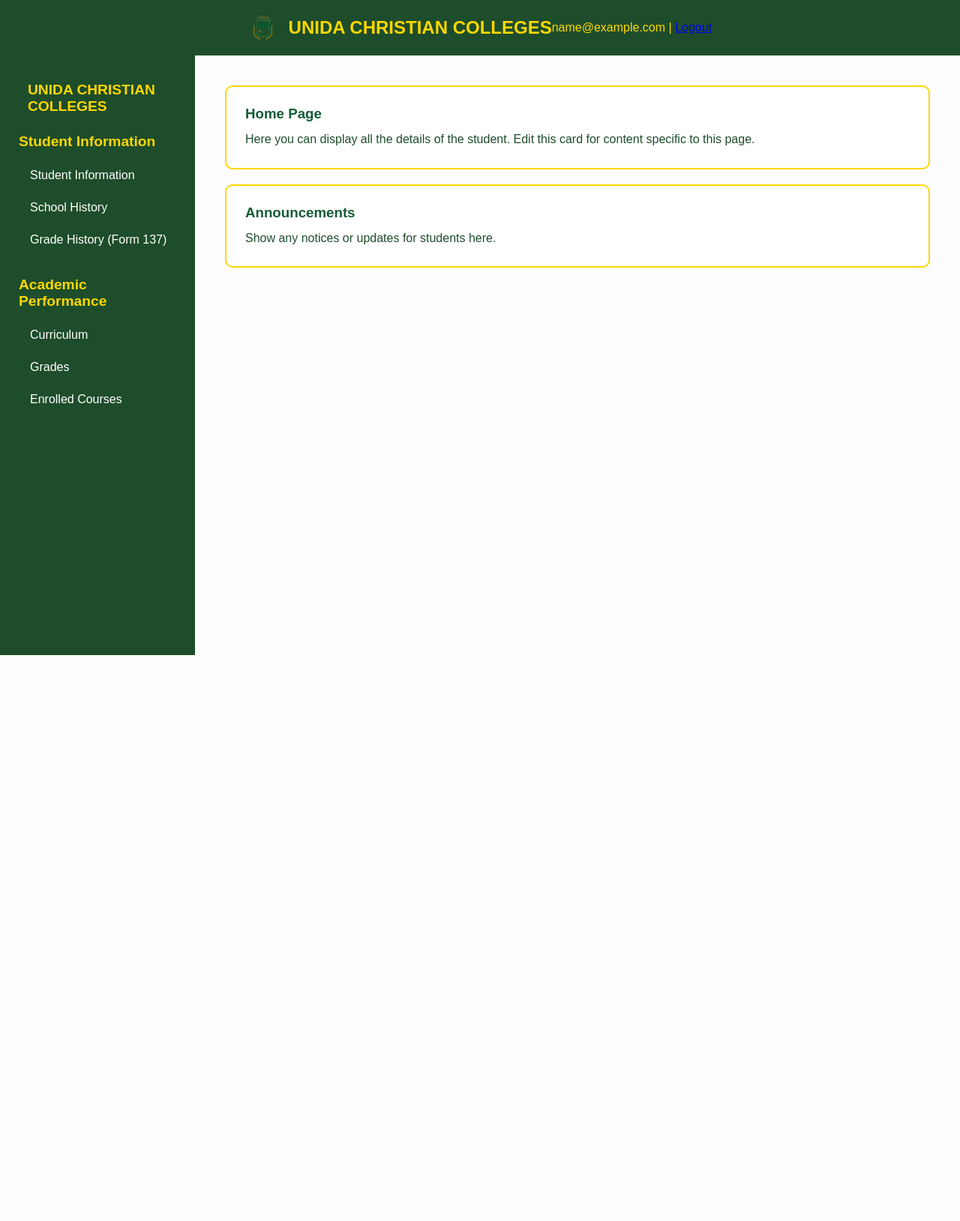
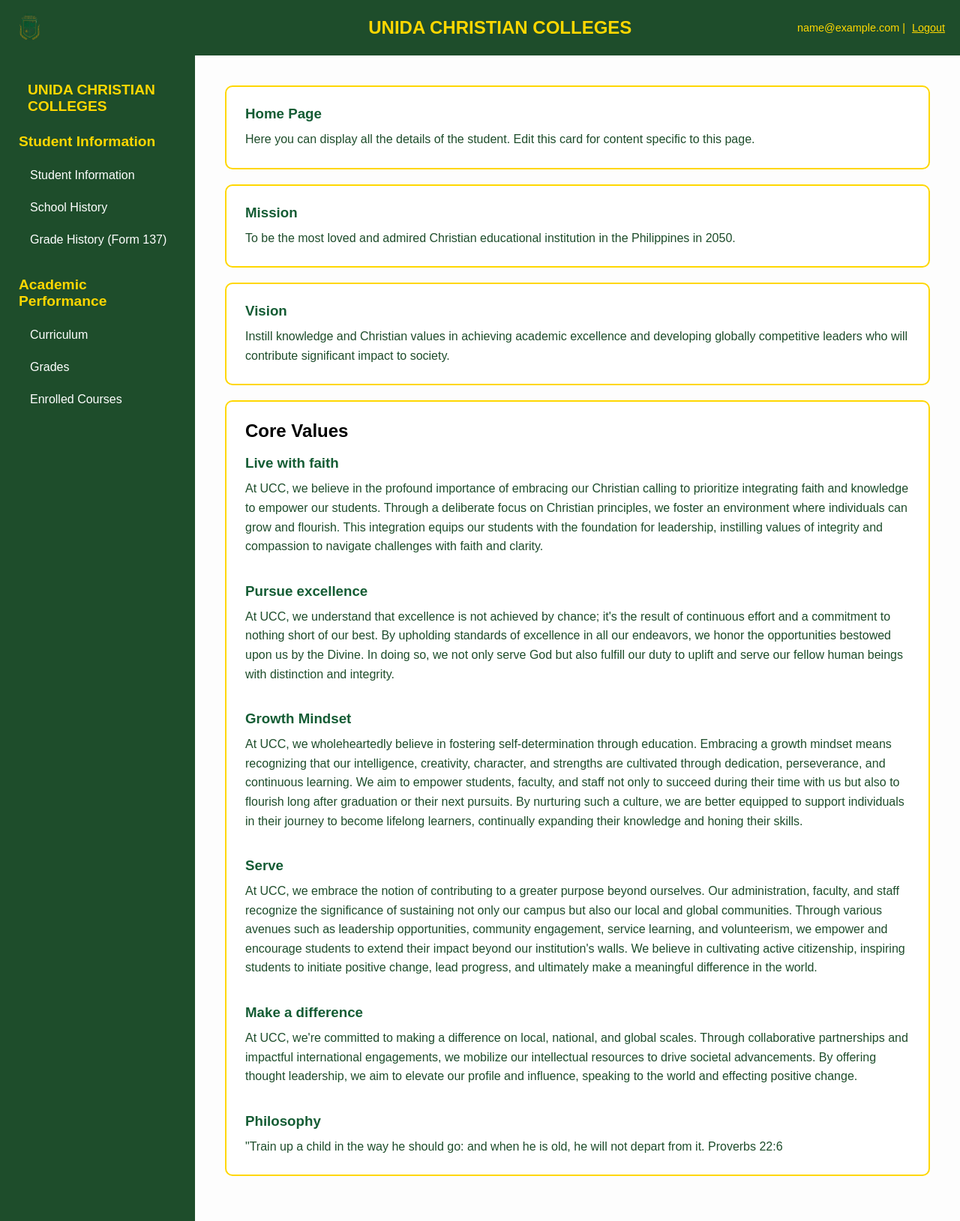
Before and after one commit to SenseiBait/InfoManagementProject, a Flask app: page /main in a window 1280 px wide. Shown: the whole page at 75% size. Before the commit the page ends 874 px from the top, so only its background shows below. Run offline with Flask 3, Linux system fonts and the light colour scheme; the visitor is signed in with stand-in values (Sample User, id 1).

Commit message:
Add files via upload
Added Admin Search bar

```diff
--- a/app.py
+++ b/app.py
@@ -75,31 +75,64 @@ def admindashboard():
         return redirect(url_for('main'))
     return render_template('admindashboard.html')
 
-@app.route('/viewstudents')
+#---------------------------------------------------
+
+@app.route('/viewcourses', methods=['GET', 'POST'])
 @login_required
-def viewstudents():
-    if current_user.role != 'admin':
-        flash("Access denied")
-        return redirect(url_for('main'))
+def viewcourses():
     conn = get_db_connection()
     cursor = conn.cursor()
-    cursor.execute("SELECT StudentID, FirstName, LastName, Email, Major FROM Students")
-    students = cursor.fetchall()
+
+    # Courses list
+    courses = [
+        "BEED (Generalists)",
+        "BSED MAJOR SOCIAL STUDIES",
+        "BSED MAJOR VALUES",
+        "BSED MAJOR ENGLISH",
+        "BSBA HR MANAGEMENT",
+        "BSBA OP MAN",
+        "BSCS",
+        "ACT SPECIAL MMA"
+    ]
+
+    selected_course = ""
+    selected_year = ""
+    search_query = ""
+    students = []
+
+    if request.method == 'POST':
+        selected_course = request.form.get('course', '')
+        selected_year = request.form.get('year', '')
+        search_query = request.form.get('search', '')
+
+        # Only query if at least one filter is applied
+        if selected_course or selected_year or search_query:
+            query = "SELECT FirstName, LastName, Email, Major, YearLevel FROM Students WHERE 1=1"
+            params = []
+
+            if selected_course:
+                query += " AND Major = ?"
+                params.append(selected_course)
+
+            if selected_year:
+                query += " AND YearLevel = ?"
+                params.append(selected_year)
+
+            if search_query:
+                query += " AND (FirstName LIKE ? OR LastName LIKE ? OR Email LIKE ?)"
+                search_term = f"%{search_query}%"
+                params.extend([search_term, search_term, search_term])
+
+            cursor.execute(query, params)
+            students = cursor.fetchall()
+
     conn.close()
-    return render_template('admin_viewstudents.html', students=students)
-
-@app.route('/viewcourses')
-@login_required
-def viewcourses():
-    if current_user.role != 'admin':
-        flash("Access denied")
-        return redirect(url_for('main'))
-    conn = get_db_connection()
-    cursor = conn.cursor()
-    cursor.execute("SELECT CourseID, CourseName, Credits FROM Courses")
-    courses = cursor.fetchall()
-    conn.close()
-    return render_template('admin_viewcourses.html', courses=courses)
+    return render_template('subpages/viewcourses.html',
+                           courses=courses,
+                           students=students,
+                           selected_course=selected_course,
+                           selected_year=selected_year,
+                           search_query=search_query)
 
 # ----------------- LOGOUT -----------------
 @app.route('/logout')
--- a/static/css/main.css
+++ b/static/css/main.css
@@ -13,17 +13,17 @@
   font-family: Arial, sans-serif;
 }
 
-/* Banner */
 .school-banner {
     display: flex;
     align-items: center;
-  justify-content: center;
-  background-color: var(--dark-green);
-  color: var(--gold);
+    justify-content: center; /* Centers the school name */
+    background-color: #1E4D2B;
+    color: #FFD700;
     padding: 10px 20px;
     position: sticky;
     top: 0;
     z-index: 1000;
+    position: relative; /* for absolute positioning of user-info */
 }
 
 .school-banner img {
@@ -33,8 +33,23 @@
 
 .school-banner h1 {
     font-size: 1.5rem;
+    margin: 0;
+    flex: 1;
     text-align: center;
-  margin: 0;
+}
+
+/* User info on the right */
+.school-banner .user-info {
+    position: absolute;
+    right: 20px;
+    font-size: 0.9rem;
+    color: #FFD700;
+}
+
+.school-banner .user-info a {
+    color: #FFD700;
+    text-decoration: underline;
+    margin-left: 5px;
 }
 
 /* Main container */
--- a/templates/admindashboard.html
+++ b/templates/admindashboard.html
@@ -30,7 +30,6 @@
 
       <h2>Admin Options</h2>
       <ul>
-        <li><a href="/viewstudents">View Students</a></li>
         <li><a href="/viewcourses">View Courses</a></li>
       </ul>
     </div>
--- a/templates/main.html
+++ b/templates/main.html
@@ -48,8 +48,54 @@
       </div>
 
       <div class="card">
-        <h3>Announcements</h3>
-        <p>Show any notices or updates for students here.</p>
+        <h3>Mission</h3>
+        <p>To be the most loved and admired Christian educational institution in the Philippines in 2050.</p>
+      </div>
+
+      <div class="card">
+        <h3>Vision</h3>
+        <p>‍Instill knowledge and Christian values in achieving academic excellence and developing globally competitive
+          leaders who will contribute significant impact to society.</p>
+      </div>
+
+      <div class="card">
+        <h2>Core Values</h2><br>
+        <h3>Live with faith</h3>
+        <p>At UCC, we believe in the profound importance of embracing our Christian calling to prioritize integrating faith
+          and knowledge to empower our students. Through a deliberate focus on Christian principles, we foster an environment
+          where individuals can grow and flourish. This integration equips our students with the foundation for leadership,
+          instilling values of integrity and compassion to navigate challenges with faith and clarity.</p><br><br>
+
+          <h3>Pursue excellence</h3>
+        <p>At UCC, we understand that excellence is not achieved by chance; it's the result of continuous effort and a commitment
+          to nothing short of our best. By upholding standards of excellence in all our endeavors, we honor the opportunities
+          bestowed upon us by the Divine. In doing so, we not only serve God but also fulfill our duty to uplift and serve our
+          fellow human beings with distinction and integrity.</p><br><br>
+
+          <h3>Growth Mindset</h3>
+        <p>At UCC, we wholeheartedly believe in fostering self-determination through education. Embracing a growth mindset means
+          recognizing that our intelligence, creativity, character, and strengths are cultivated through dedication, perseverance,
+          and continuous learning.  We aim to empower students, faculty, and staff not only to succeed during their time with us
+          but also to flourish long after graduation or their next pursuits. By nurturing such a culture, we are better equipped
+          to support individuals in their journey to become lifelong learners, continually expanding their knowledge and honing
+          their skills. </p><br><br>
+
+          <h3>Serve</h3>
+        <p>At UCC, we embrace the notion of contributing to a greater purpose beyond ourselves. Our administration, faculty, and
+          staff recognize the significance of sustaining not only our campus but also our local and global communities. Through
+          various avenues such as leadership opportunities, community engagement, service learning, and volunteerism, we empower
+          and encourage students to extend their impact beyond our institution's walls. We believe in cultivating active
+          citizenship, inspiring students to initiate positive change, lead progress, and ultimately make a meaningful difference
+          in the world.</p><br><br>
+
+          <h3>Make a difference</h3>
+        <p>At UCC, we're committed to making a difference on local, national, and global scales. Through collaborative
+          partnerships and impactful international engagements, we mobilize our intellectual resources to drive societal
+          advancements. By offering thought leadership, we aim to elevate our profile and influence, speaking to the world and
+          effecting positive change.</p><br><br>
+
+          <h3>Philosophy</h3>
+        <p>"Train up a child in the way he should go: and when he is old, he will not depart from it. Proverbs 22:6</p>
       </div>
     </div>
   </div>
```
Also changed, not shown: templates/subpages/viewcourses.html (+103 -0 lines), templates/subpages/curriculum.html (line endings or trailing spaces), 1 other file. Lines whose indentation alone changed are shown as unchanged.
